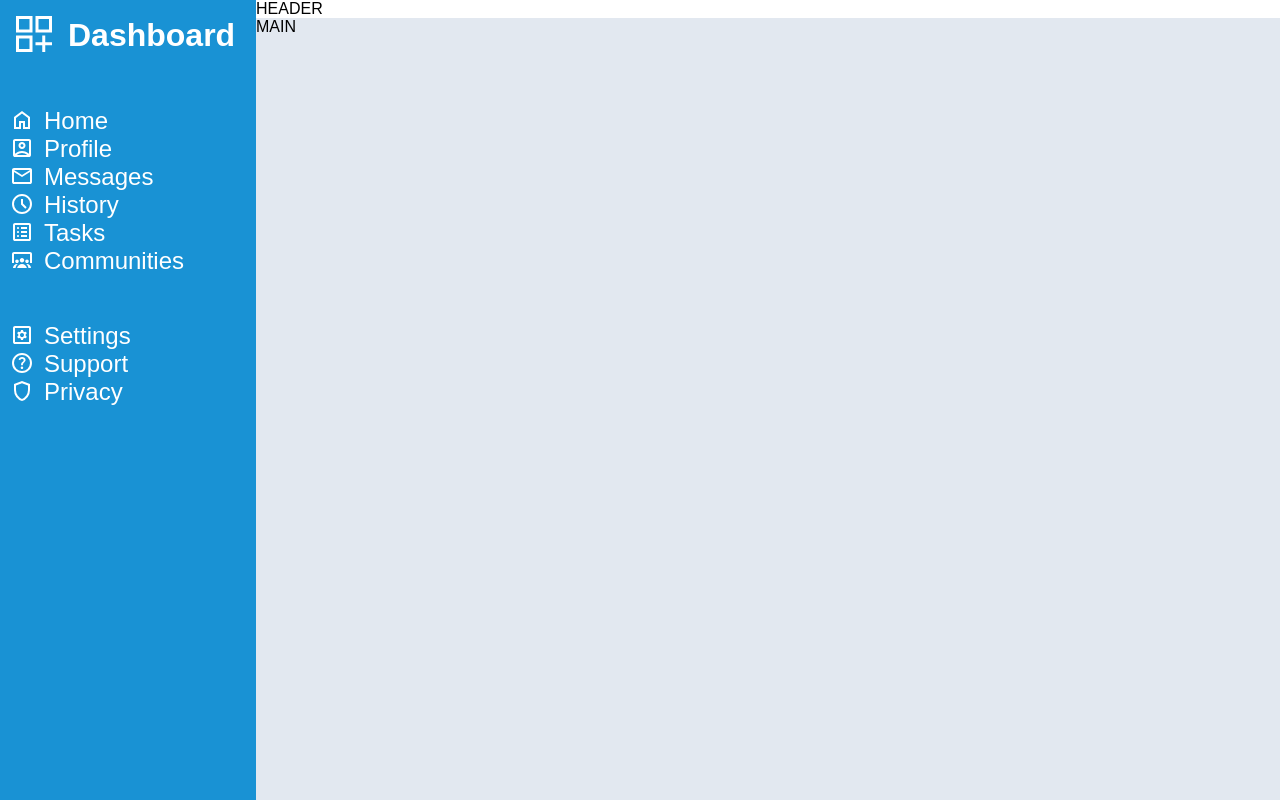
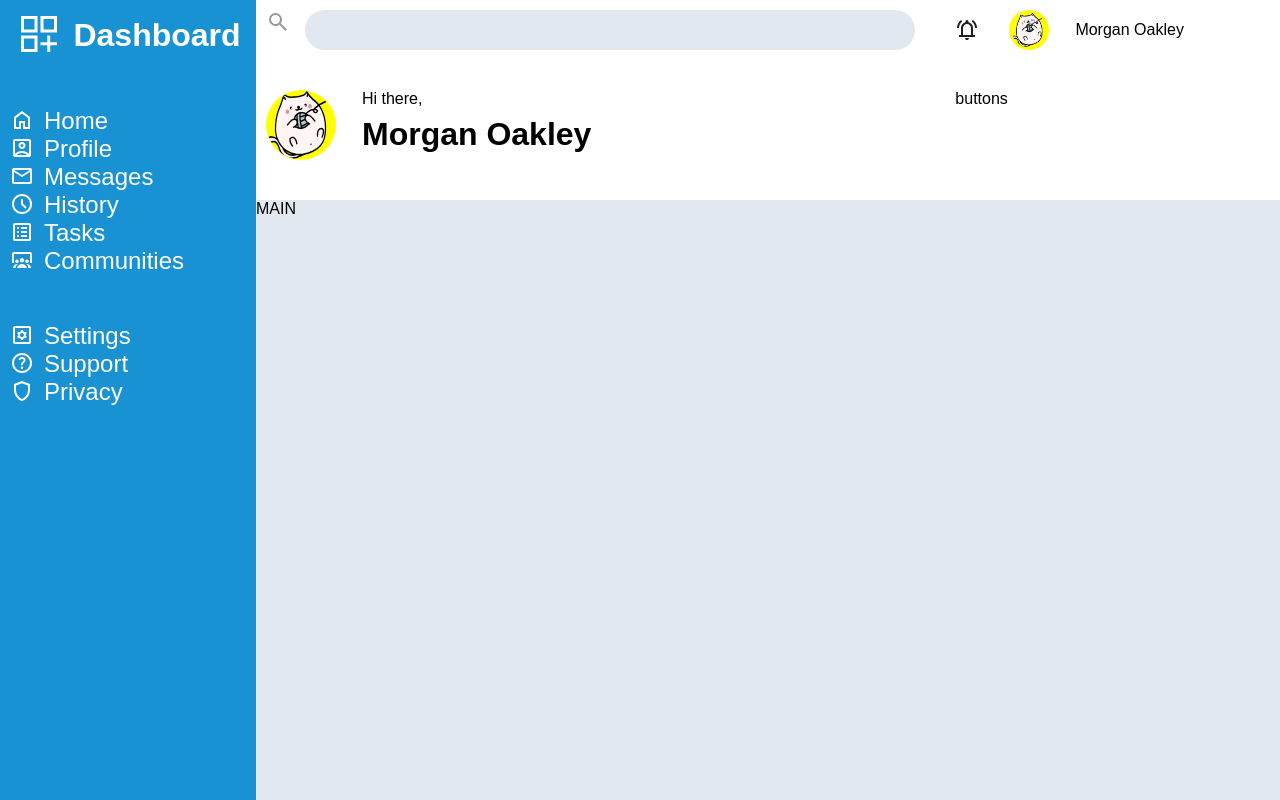
Before and after one commit to DeweQ/odin-dashboard, a plain HTML site: page dashboard.html in a window 1280 px wide. Drawn offline with Linux system fonts and the light colour scheme; a web font is replaced by a local one.

Commit message:
Mostly complete header

```diff
--- a/dashboard.html
+++ b/dashboard.html
@@ -1,14 +1,36 @@
 <!DOCTYPE html>
 <html lang="en">
+
 <head>
     <meta charset="UTF-8">
     <link rel="stylesheet" href="styles.css">
     <title>Dashboard</title>
 </head>
+
 <body>
-    <div class="header">HEADER</div>
+    <div class="header">
+        <form class="search">
+            <a href="#" onclick="event.target.parentNode.submit();"><img src="src/search.svg" alt="search"></a>
+            <input type="text" name="search" id="search">
+        </form>
+        <div class="notification-bar">
+            <img src="src/notification.svg" alt="notification">
+            <div class="profile-icon"><img src="src/profiles/current.png" alt="">
+                <p>Morgan Oakley</p>
+            </div>
+        </div>
+        <div class="profile-welcome">
+            <div class="profile-icon"><img src="src/profiles/current.png" alt="">
+                <p>Hi there,</p>
+                <h1>Morgan Oakley</h1>
+                </div>
+        </div>
+        <div class="action-buttons">buttons</div>
+    </div>
     <div class="sidebar">
-        <div class="logo"><img class="icon" src="src/logo.svg" alt=""><p>Dashboard</p></div>
+        <div class="logo"><img class="icon" src="src/logo.svg" alt="">
+            <p>Dashboard</p>
+        </div>
         <ul class="menu">
             <li class="menu_item"><a href=""><img class="icon" src="src/home.svg" alt="">Home</a></li>
             <li class="menu_item"><a href=""><img class="icon" src="src/profile.svg" alt="">Profile</a></li>
@@ -23,4 +45,5 @@
     </div>
     <div class="main">MAIN</div>
 </body>
+
 </html>
--- a/styles.css
+++ b/styles.css
@@ -4,22 +4,95 @@
     box-sizing: border-box;
     font-family: "Zen Dots", sans-serif;
     margin: 0;
+    text-decoration-line: none;
 }
 
 body {
     margin: 0;
-    height:100vh;
+    height: 100vh;
     display: grid;
     grid-template: auto 1fr/1fr 4fr;
     grid-template-areas:
-    "sidebar header"
-    "sidebar main";
+        "sidebar header"
+        "sidebar main";
 }
 
 .header {
     background-color: #ffffff;
     grid-area: header;
+    display: grid;
+    grid-template: 1fr 2fr/2fr 1fr;
+    gap: 20px
 }
+
+.search {
+    display: flex;
+    gap: 15px;
+}
+
+.search>input {
+    border-radius: 150px;
+    border: none;
+    padding-left: 10px;
+    background-color: #E2E8F0;
+    flex: 1;
+}
+
+input:focus {
+    outline: none;
+}
+
+.profile-icon>img {
+    border-radius: 50%;
+    background-color: yellow;
+    padding: 1%;
+    width: 70px;
+    height: 70px;
+
+}
+
+.profile-welcome {
+    height: min-content;
+}
+
+.profile-icon {
+    display: grid;
+    grid-template-rows: auto auto;
+    grid-template-columns: auto 1fr;
+    column-gap: 4%;
+}
+
+.profile-icon > img {
+    grid-row:1/3;
+}
+.profile-icon > p {
+    flex:1
+}
+
+.notification-bar {
+    display: flex;
+    gap: 30px;
+    align-items: center;
+}
+
+.notification-bar > .profile-icon {
+    display: flex;
+    align-items: center;
+    gap: 10%;
+    flex: 1
+}
+
+.notification-bar > .profile-icon>img {
+    width: 40px;
+    height: 40px;
+
+}
+
+.header>* {
+    /* border: 1px solid black; */
+    padding: 10px
+}
+
 
 .sidebar {
     background-color: #1992D4;
@@ -37,6 +110,8 @@ body {
     font-size: 2em;
     font-weight: bold;
     display: flex;
+    flex-wrap: wrap;
+    justify-content: center;
     align-items: center;
 }
 
@@ -47,14 +122,13 @@ body {
     margin-top: 20%;
 }
 
-.menu_item  a {
+.menu_item a {
     color: inherit;
     text-decoration-line: none;
     display: flex
-
 }
 
-.menu > .menu_item:nth-child(7)  {
+.menu>.menu_item:nth-child(7) {
     margin-top: 20%;
 }
 
```
Also changed, not shown: src/eye.svg (added), src/notification.svg (added), src/profiles/current.png (added), src/profiles/profile2.png (added), src/profiles/profile4.png (added), src/search.svg (added), src/share.svg (added), src/star.svg (added), 1 other file.
